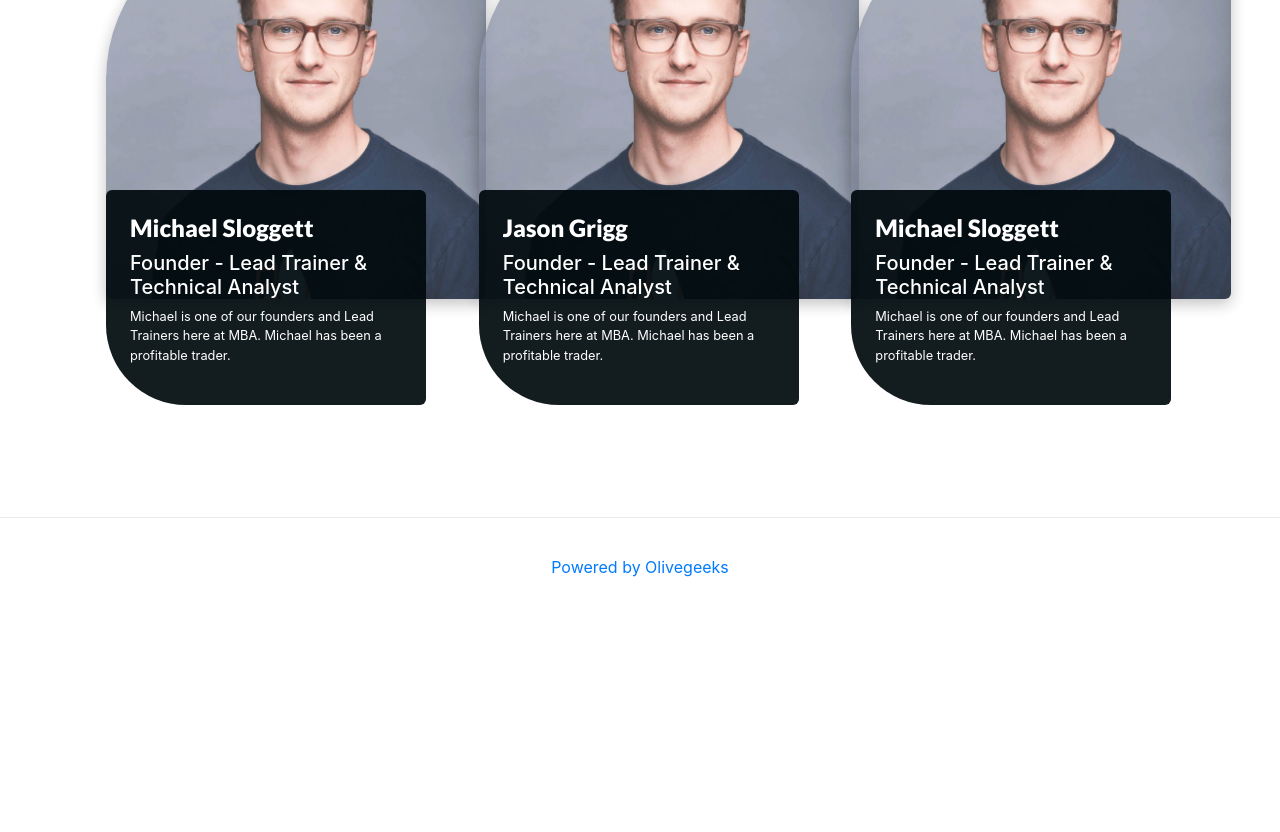
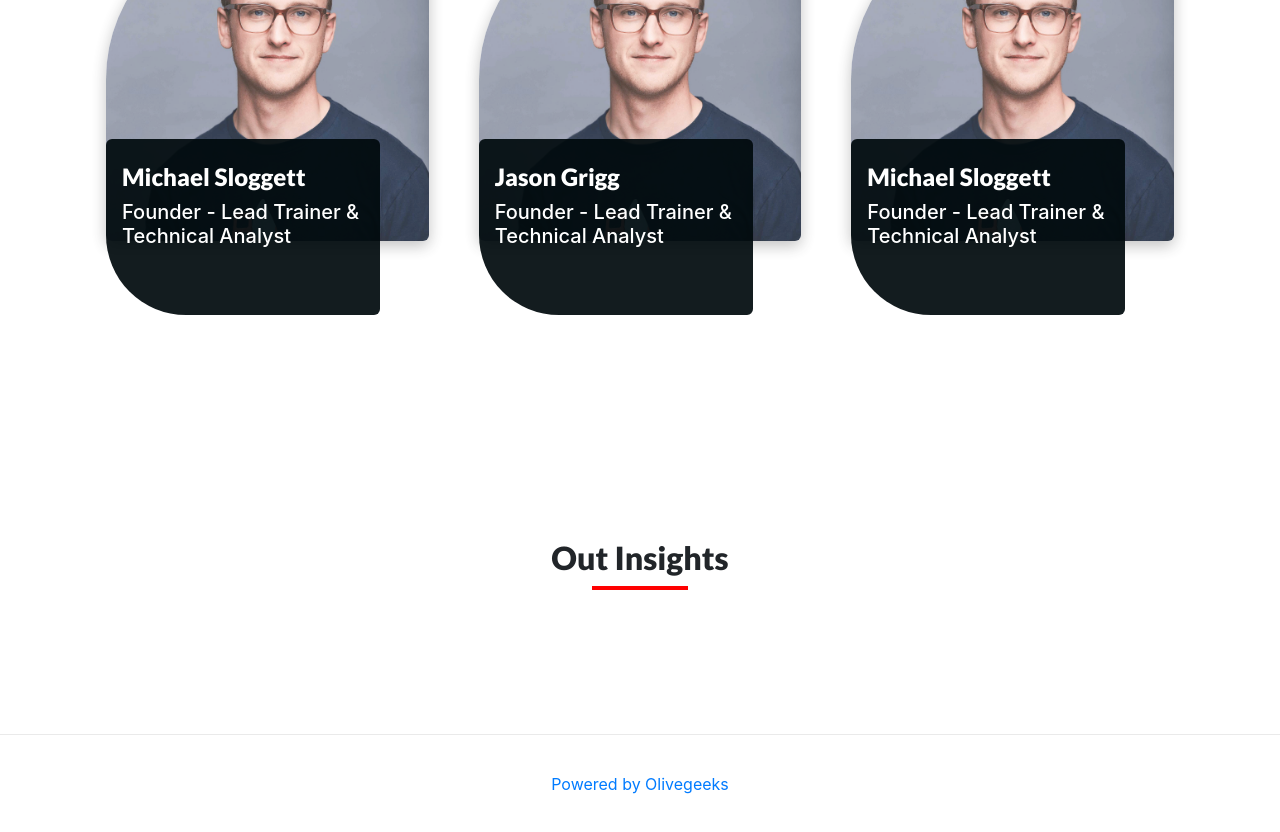
Before and after one commit to pena56/optimus-pro, a Next.js app: page / in a window 1280 px wide. Shown: the part 4720-5552 px from the top of the page. Before the commit the page ends 5337 px from the top, so only its background shows below. Built offline with nearby package versions, Linux system fonts and the light colour scheme.

Commit message:
'UI-bug-fix'

```diff
--- a/pages/index.js
+++ b/pages/index.js
@@ -234,7 +234,7 @@ export default function Home() {
           <Title title='Meet our Leadership team' />
           <div className='team__container'>
             <div className='row'>
-              <div className='col-md-4 mx-auto'>
+              <div className='col-md-4 col-sm-4  mx-auto'>
                 <div className='team__card'>
                   <div>
                     <img
@@ -245,15 +245,15 @@ export default function Home() {
                     <div className='text'>
                       <h4 className="username">Michael Sloggett</h4>
                       <h5>Founder - Lead Trainer & Technical Analyst</h5>
-                      <p>
+                      {/* <p>
                         Michael is one of our founders and Lead Trainers here at
                         MBA. Michael has been a profitable trader.
-                      </p>
+                      </p> */}
                     </div>
                   </div>
                 </div>
               </div>
-              <div className='col-md-4 mx-auto'>
+              <div className='col-md-4 col-sm-4 mx-auto'>
                 <div className='team__card'>
                   <div>
                     <img
@@ -264,15 +264,15 @@ export default function Home() {
                     <div className='text'>
                       <h4 className="username">Jason Grigg</h4>
                       <h5>Founder - Lead Trainer & Technical Analyst</h5>
-                      <p>
+                      {/* <p>
                         Michael is one of our founders and Lead Trainers here at
                         MBA. Michael has been a profitable trader.
-                      </p>
+                      </p> */}
                     </div>
                   </div>
                 </div>
               </div>
-              <div className='col-md-4 mx-auto'>
+              <div className='col-md-4 col-sm-4 mx-auto'>
                 <div className='team__card'>
                   <div>
                     <img
@@ -283,13 +283,26 @@ export default function Home() {
                     <div className='text'>
                       <h4 className="username">Michael Sloggett</h4>
                       <h5>Founder - Lead Trainer & Technical Analyst</h5>
-                      <p>
+                      {/* <p>
                         Michael is one of our founders and Lead Trainers here at
                         MBA. Michael has been a profitable trader.
-                      </p>
+                      </p> */}
                     </div>
                   </div>
                 </div>
+              </div>
+            </div>
+          </div>
+        </Section>
+        <Section>
+          <Title title="Out Insights" />
+
+          <div className="recent__blog">
+            <div className="row">
+              <div className="col-md-4 mx-auto">
+                <article className="article__card">
+
+                </article>
               </div>
             </div>
           </div>
--- a/styles/globals.css
+++ b/styles/globals.css
@@ -452,7 +452,8 @@ nav a {
 }
 
 .team__card {
-  width: 25rem;
+  /* width: 25rem; */
+  margin: auto;
   padding: 10px;
   position: relative;
   /* height: 20rem; */
@@ -481,10 +482,11 @@ nav a {
 .team__card .text {
   transition: all 0.7s ease-in-out;
   position: absolute;
-  bottom: -6rem;
-  padding: 1.5rem;
+  bottom: -4rem;
+  padding: 1.5rem 1rem;
   background:rgba(0, 10, 14, 0.924);
   width: 80%;
+  height: 11rem;
   color: #ffff;
   border-radius: 6px;
   border-bottom-left-radius: 5rem;
@@ -526,7 +528,7 @@ nav a {
 
   .team__card {
     margin-bottom: 8rem;
-    width: 20rem
+    /* width: 10rem; */
   }
 
   .team__card .text {
```
